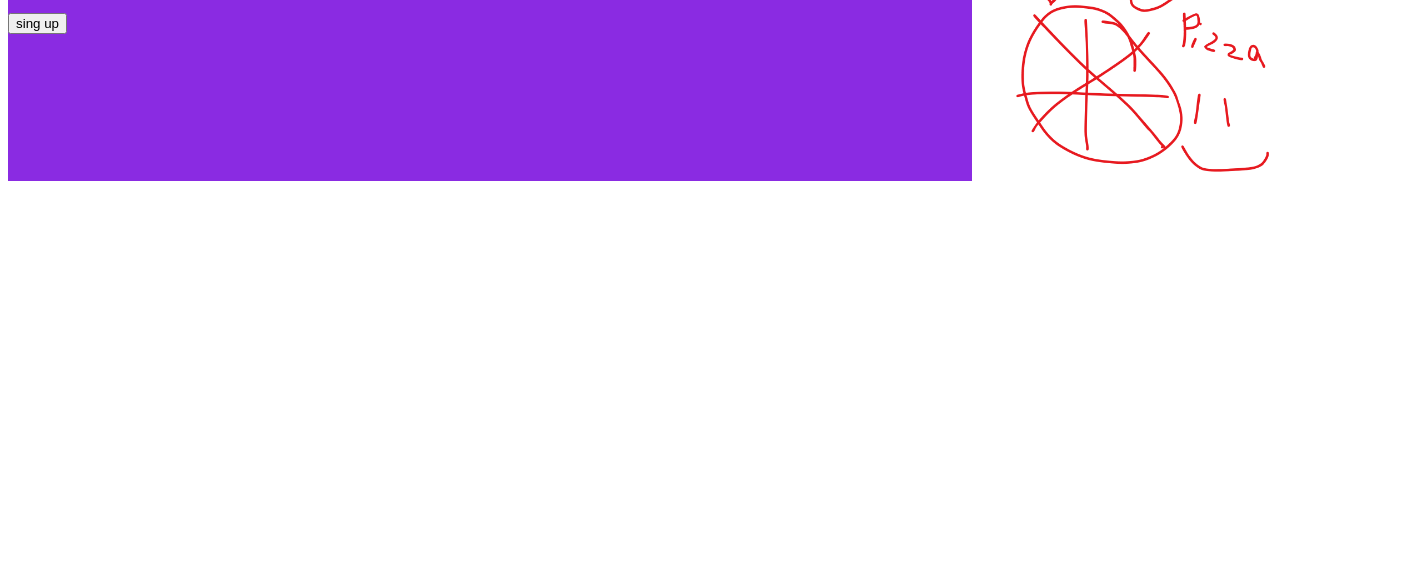
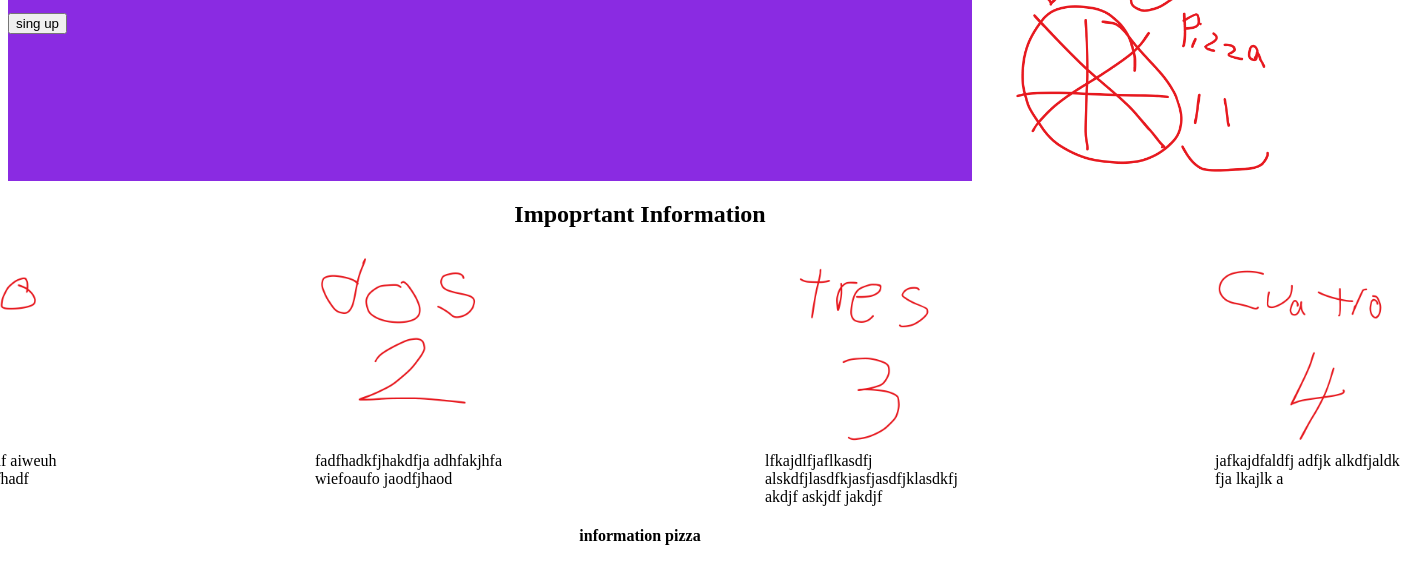
Before and after one commit to Polarbooom/landing-page, a plain HTML site: page index.html in a window 1280 px wide. Shown: the part 245-811 px from the top of the page, 1415 px wide, since content can reach past the window. Drawn offline with Linux system fonts and the light colour scheme.

Commit message:
added the photos and the second section

```diff
--- a/index.html
+++ b/index.html
@@ -15,8 +15,6 @@
             <p class="link">links three</p>
         </div>
     </div>
-
-    <div class="body">
         <div class="first-block">
             <div class="left info">
             <h1>Hello pizza</h1>
@@ -27,10 +25,29 @@
             </div>
             <img src="Images/arte sin título.png" class="pizza" alt="pizaa">
         </div>
-    </div>
+            <h2>Impoprtant Information </h2>
+                <div class="photos">
+                    <div class="im">
+                    <img src="Images/photo1.png" class="photo" alt="uno">
+                    <div class="text" >fadhfkasdjfh kajh aihf aiweuh aiufhajdfakdjf ahjdkfhadf</div>
+                    </div>
+                    <div class="im">
+                    <img src="Images/phot3 sin título.png" class="photo" alt="dos">
+                    <div class="text">fadfhadkfjhakdfja adhfakjhfa wiefoaufo jaodfjhaod</div>
+                    </div>
+                    <div class="im">
+                    <img src="Images/photo 3.png" class="photo" alt="tres">
+                    <div class="text">lfkajdlfjaflkasdfj alskdfjlasdfkjasfjasdfjklasdkfj akdjf askjdf jakdjf</div>
+                    </div>
+                    <div class="im">
+                    <img src="Images/photo 4.png" class="photo" alt="cuatro">
+                    <div class="text">jafkajdfaldfj adfjk alkdfjaldk fja lkajlk a</div>
+                    </div>
+                    </div>
+        </div>
 
     <div class="footer">
-
+        <h4>information pizza </h4>
     </div>
 
 </body>
--- a/styles.css
+++ b/styles.css
@@ -11,3 +11,27 @@
 .pizza{
     width: 300px;
 }
+
+.photo{
+    width: 200px;
+}
+
+
+.photos{
+    display: flex;
+    justify-content: center;
+    gap: 250px;
+
+}
+
+h2{
+    text-align: center;
+}
+
+.im{
+    max-width: 200px;
+}
+
+.footer{
+    text-align: center;
+}
```
Also changed, not shown: Images/phot3 sin título.png (added), Images/photo 3.png (added), Images/photo 4.png (added), Images/photo1.png (added).
